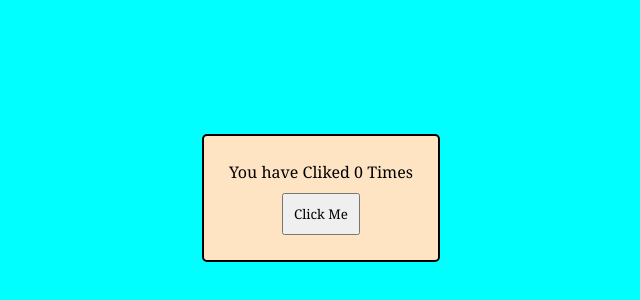
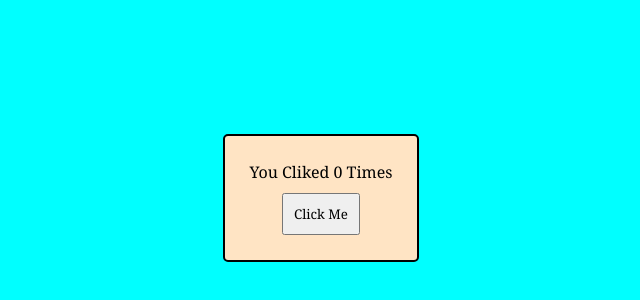
Before and after one commit to Jitendra-Kumar116/Counter-Project-, a plain HTML site: page index.html in a window 1280 px wide. Shown: the part 202-502 px from the top of the page, without its empty margins (319-959 px from the left). Drawn offline with Linux system fonts and the light colour scheme.

Commit message:
Update index.html

```diff
--- a/index.html
+++ b/index.html
@@ -8,7 +8,7 @@
 </head>
 <body>
     <div class="container-class">
-        <p id="cont">You have Cliked 0 Times</p>
+        <p id="cont">You Cliked 0 Times</p>
         <button id="btn">Click Me</button>
     </div>
     <script src="script.js"></script>
```
